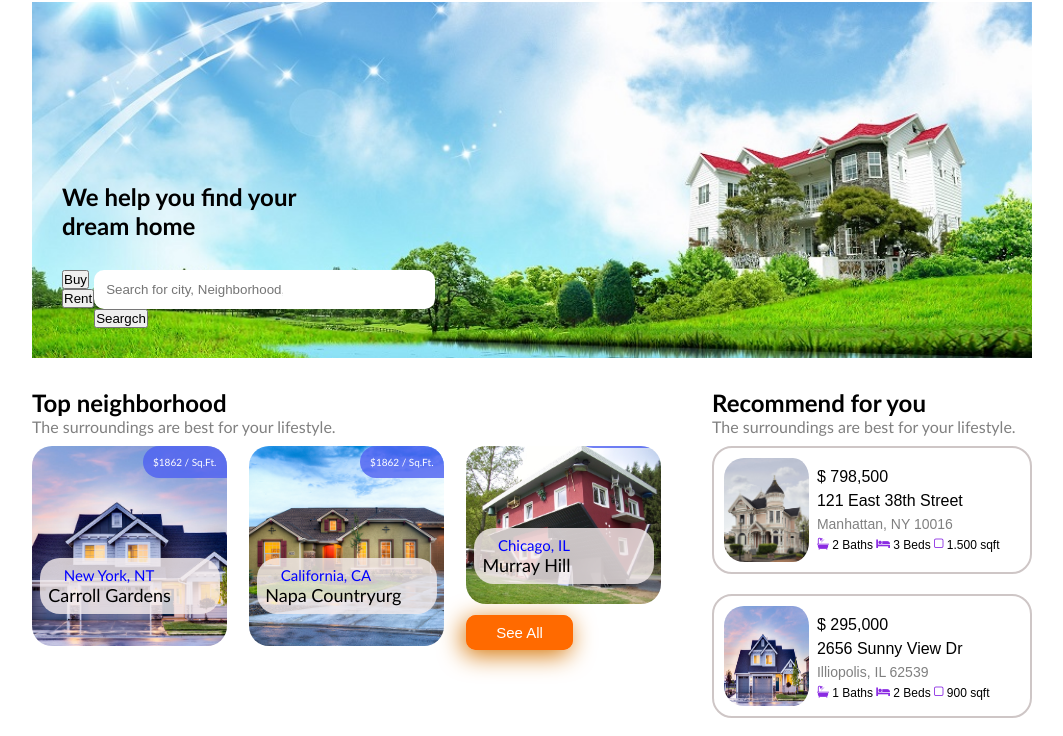
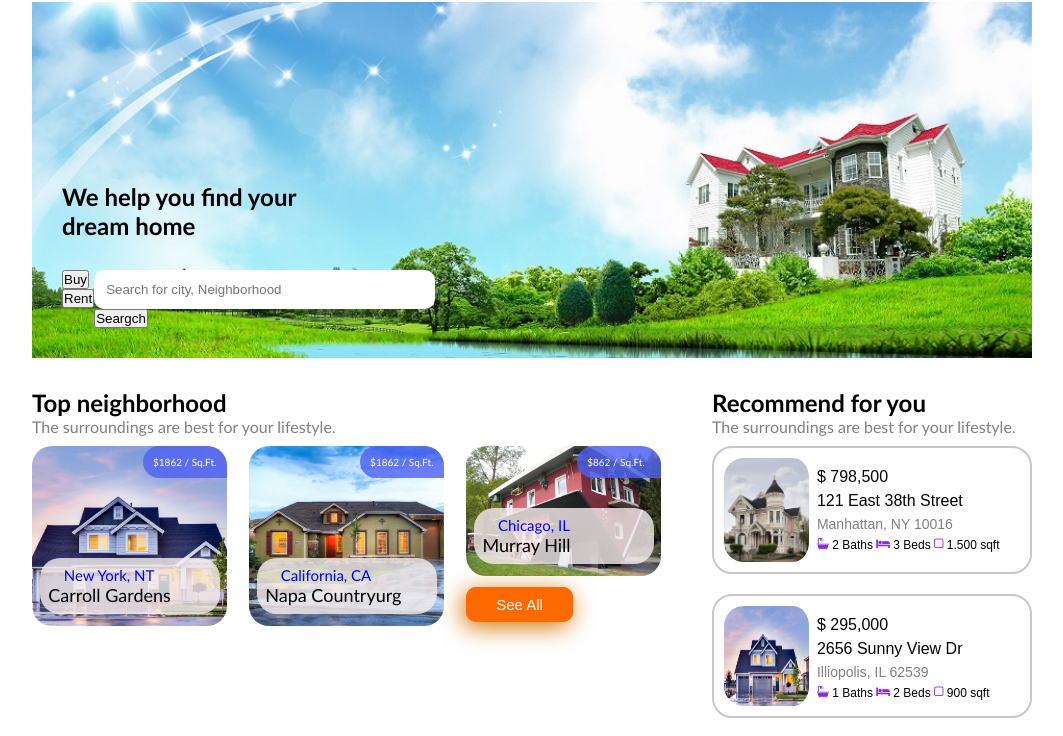
Before and after one commit to LaimaLP/46-GRUPE-REAL-ESTATE, a website: page index.html in a window 1280 px wide. Shown: the part 86-822 px from the top of the page, without its empty margins (108-1171 px from the left). Drawn offline with Linux system fonts and the light colour scheme.

Commit message:
CSS top neighorhood and reccomend section

```diff
--- a/css/main.css
+++ b/css/main.css
@@ -46,12 +46,9 @@ body {
 }
 .menu-link:hover {
   color: red;
-  border-bottom: 5px solid blueviolet;
   padding-bottom: 5px;
 }
-/* a+a{
-  margin-left: 30px;
-} */
+
 
 /*avatar*/
 .user-avatar {
@@ -60,6 +57,10 @@ body {
   float: right;
   border-radius: 50%;
   cursor: pointer;
+}
+.user-avatar:hover{
+    border: 1px solid;
+
 }
 
 main {
@@ -121,10 +122,10 @@ input {
   display: inline-block;
   width: 30%;
   margin-right: 18px;
+  max-height: 200px;
 }
 .text-fonas {
   background-color: rgba(245, 237, 237, 0.805);
-  margin-top: 80px;
   margin-left: calc(32% - 65px);
   color: blue;
   padding: 8px;
@@ -132,54 +133,55 @@ input {
   width: 180px;
   border-radius: 20px;
   font-size: 15px;
+  margin-top: 80px;
+
 }
 
 .money {
   background-color: rgba(79, 98, 242, 0.805);
   color: white;
   padding: 10px;
-  padding-right: 0;
-  margin-top: -30px;
-  margin-right: 0;
-  /* margin-left: 50px; */
   font-size: 10px;
   border-radius: 20px;
   position: relative;
   right: -60%;
 }
 
-.first-city {
-  background-image: url(../img/2.png);
+.first-city, .second-city, .third-city{
   width: 100%;
-  min-height: 200px;
   padding: 30px;
   background-size: cover;
   background-position: center;
   border-radius: 20px;
+  padding: 0px 30px 0px 30px;
   overflow: hidden;
+  min-height: 180px;
+  cursor: pointer;
+
+}
+.first-city {
+  background-image: url(../img/2.png);
+
+}
+.first-city:hover{
+  box-shadow: 1px 1px 20px rgb(132, 111, 207);
 }
 .second-city {
   background-image: url(../img/3.png);
-  width: 100%;
-  min-height: 200px;
-  padding: 30px;
-  background-size: cover;
-  background-position: center;
-  border-radius: 20px;
-  overflow: hidden;
+
+}
+.second-city:hover{
+  box-shadow: 1px 1px 20px rgb(132, 111, 207);
 }
 .third-city {
   background-image: url(../img/4.png);
-  width: 100%;
-  background-size: cover;
-  background-position: center;
-  border-radius: 20px;
-  overflow: hidden;
-
-  min-height: 150px;
-  padding: 0px 30px 0px 30px;
+  /* background-color: rgb(207, 35, 161); */
+min-height: 130px;
   margin-bottom: 20px;
-}
+    }
+    .third-city:hover{
+      box-shadow: 1px 1px 20px rgb(132, 111, 207);
+    }
 
 .see-all-link {
   color: white;
@@ -191,6 +193,7 @@ input {
   border-radius: 10px;
   font-family: Arial, Helvetica, sans-serif;
   font-size: 15px;
+
 }
 .see-all-link:hover {
   border: 2px solid orangered;
@@ -203,7 +206,7 @@ input {
   float: right;
 }
 
-.first-house {
+.recommended-house-cards {
   width: 100%;
   border: 2px solid rgb(206, 198, 198);
   margin-top: 10px;
@@ -212,7 +215,7 @@ input {
   padding: 10px;
   border-radius: 20px;
 }
-.first-house:hover {
+.recommended-house-cards:hover {
   border: 2px solid rgb(56, 55, 51);
   cursor: pointer;
 }
@@ -230,7 +233,7 @@ input {
   font-size: 12px;
 }
 
-.first-house > img {
+.recommended-house-cards > img {
   width: 30%;
   min-height: 100px;
   display: inline-block;
@@ -239,7 +242,6 @@ input {
 }
 
 .text-about-house {
-  /* border: 2px solid yellow; */
   width: 68%;
   display: inline-block;
   padding-top: 10px;
--- a/index.html
+++ b/index.html
@@ -48,7 +48,7 @@
                         <button type="button">Rent</button>
                     </div>
                     <div>
-                        <input type="text" placeholder="Search for city, Neighborhood, Zip" >
+                        <input type="text" placeholder="Search for city, Neighborhood, Zip">
                         <button type="submit">Seargch</button>
                     </div>
                 </form>
@@ -91,14 +91,16 @@
 
                 <div class="city">
                     <div class="third-city">
-
                         <div class="money"> $862 / Sq.Ft. </div>
-                        <div class="text-fonas"; style=" margin-bottom: 20px;">
+                        <div class="text-fonas" style="margin-top: 30px;">
                             <p> <i class="material-icons" ; style="font-size:15px;">&#xe55f;</i> Chicago, IL</p>
                             <p style="color: black;font-size: 18px;">Murray Hill</p>
                         </div>
+
                     </div>
-                    <a class=see-all-link href="#">See All</a>
+                    <div>
+                        <a class="see-all-link href=" #">See All</a>
+                    </div>
                 </div>
 
             </div>
@@ -113,30 +115,31 @@
                 <p style="color: grey;">The surroundings are best for your lifestyle.</p>
             </div>
             <div>
-                <div class="first-house">
+
+                <div class="recommended-house-cards">
                     <img src="./img/house5.png" alt="House">
                     <div class="text-about-house">
                         <p> $ 798,500</p>
                         <p> 121 East 38th Street</p>
                         <p class="recommended-house-location style"> Manhattan, NY 10016</p>
                         <div class="house-icon">
-                            <span> <i  class="fa">&#xf2cd;</i> 2 Baths</span>
-                            <span> <i  class="fa">&#xf236;</i> 3 Beds</span>
-                            <span> <i  class="fa">&#xf096;</i> 1.500 sqft</span>
+                            <span> <i class="fa">&#xf2cd;</i> 2 Baths</span>
+                            <span> <i class="fa">&#xf236;</i> 3 Beds</span>
+                            <span> <i class="fa">&#xf096;</i> 1.500 sqft</span>
                         </div>
                     </div>
 
                 </div>
-                <div class="first-house">
+                <div class="recommended-house-cards">
                     <img src="./img/2.png" alt="House">
                     <div class="text-about-house">
                         <p> $ 295,000</p>
                         <p> 2656 Sunny View Dr</p>
                         <p class="recommended-house-location style"> Illiopolis, IL 62539</p>
                         <div class="house-icon">
-                            <span> <i  class="fa">&#xf2cd;</i> 1 Baths</span>
-                            <span> <i  class="fa">&#xf236;</i> 2 Beds</span>
-                            <span> <i  class="fa">&#xf096;</i> 900 sqft</span>
+                            <span> <i class="fa">&#xf2cd;</i> 1 Baths</span>
+                            <span> <i class="fa">&#xf236;</i> 2 Beds</span>
+                            <span> <i class="fa">&#xf096;</i> 900 sqft</span>
                         </div>
                     </div>
 
```
